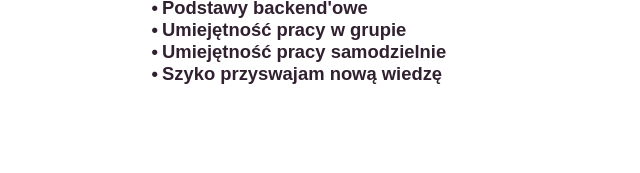
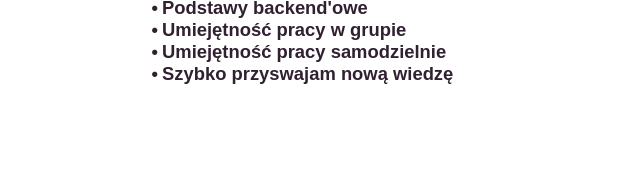
Before and after one commit to jkondraciuk/Portfolio, a plain HTML site: page index.html in a window 1280 px wide. Shown: the part 1121-1294 px from the top of the page, 600-1240 px from the left. Drawn offline with Linux system fonts and the light colour scheme; a web font is replaced by a local one.

Commit message:
Just fixed a typo

```diff
--- a/index.html
+++ b/index.html
@@ -65,7 +65,7 @@
             <li class="info__item">Podstawy backend'owe</li>
             <li class="info__item">Umiejętność pracy w grupie</li>
             <li class="info__item">Umiejętność pracy samodzielnie</li>
-            <li class="info__item">Szyko przyswajam nową wiedzę</li>
+            <li class="info__item">Szybko przyswajam nową wiedzę</li>
           </ul>
         </article>
       </div>
```
